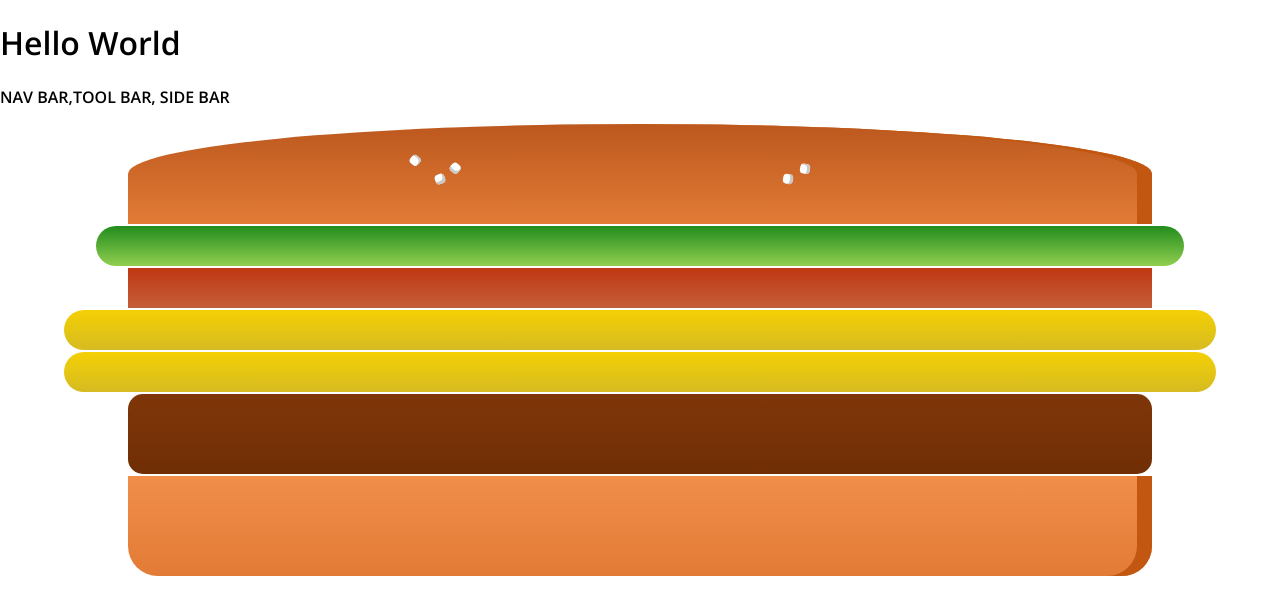
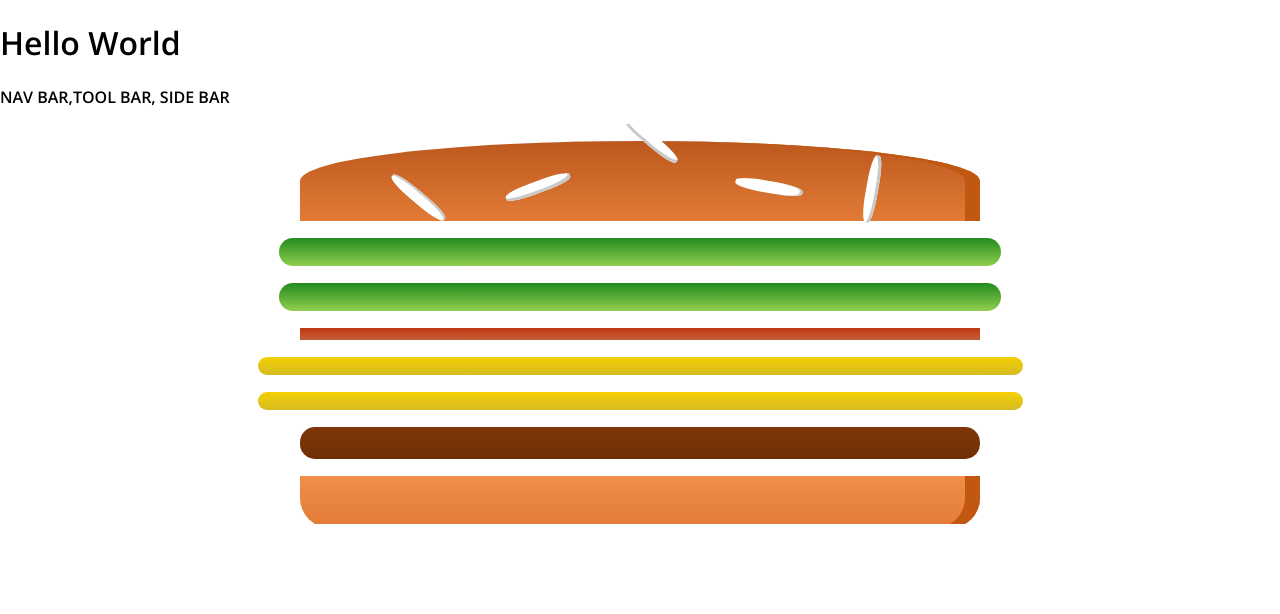
Before and after one commit to Satya190597/BurgerBuilder, a React app: page / in a window 1280 px wide. Shown: the top 614 px of the page. Built offline with nearby package versions, Linux system fonts and the light colour scheme.

Commit message:
Added Array Reducer - BurgerBuild Control Template

```diff
--- /dev/null
+++ b/src/components/Burger/BuildControls/BuildControl/BuildControl.js
@@ -0,0 +1,14 @@
+import React from 'react';
+import styles from './buildControl.module.css';
+
+const BuildControl = (props) => {
+    return (
+        <div className={styles.BuildControl}>
+            <div>{props.label}</div>
+            <button>Less</button>
+            <button>More</button>
+        </div>
+    )
+}
+
+export default BuildControl
--- /dev/null
+++ b/src/components/Burger/BuildControls/BuildControl/buildControl.module.css
@@ -0,0 +1,17 @@
+.BuildControl {
+    display: flex;
+    justify-content: space-between;
+    align-items: center;
+    margin: 5px 0;
+}
+
+.BuildControl button {
+    display: block;
+    font: inherit;
+    padding: 5px;
+    margin: 0 5px;
+    width: 80px;
+    border: 1px solid #AA6817;
+    cursor: pointer;
+    outline: none;
+}
--- /dev/null
+++ b/src/components/Burger/BuildControls/BuildControls.js
@@ -0,0 +1,12 @@
+import React from 'react';
+import BuildControl from './BuildControl/BuildControl'
+
+const BuildControls = (props) => {
+    return (
+        <div>
+            <BuildControl/>
+        </div>
+    )
+}
+
+export default BuildControls;
--- a/src/components/Burger/Burger.js
+++ b/src/components/Burger/Burger.js
@@ -1,18 +1,25 @@
 import React from 'react';
 import BurgerIngredients from './BurgerIngredients/BurgerIngredients';
-import styles from './Burger';
+import styles from './burger.module.css';
+import BuildControls from './BuildControls/BuildControls';
 const Burger = (props) => {
 
-    const transformIngredients = Object.keys(props.ingredients).map(key => {
+    let transformIngredients = Object.keys(props.ingredients).map(key => {
         return [...Array(props.ingredients[key])].map((_,index) => {
             return <BurgerIngredients type={key} key={key+index} />
         })
-    })
+    }).reduce((accumulator,ele) => {
+        return accumulator.concat(ele)
+    },[])
+
+    transformIngredients = transformIngredients.length<=0 ? <p>Please Start Adding Ingredients</p> : transformIngredients;
+
     return (
         <div className={styles.Burger}>
             <BurgerIngredients type="bread-top"/>
             {transformIngredients}
             <BurgerIngredients type="bread-bottm"/>
+            <BuildControls/>
         </div>
     )
 }
--- a/src/components/Burger/BurgerIngredients/burgerIngredients.module.css
+++ b/src/components/Burger/BurgerIngredients/burgerIngredients.module.css
@@ -1,25 +1,25 @@
 .BreadBottom {
-    min-height: 100px;
+  height: 13%;
   width: 80%;
   background: linear-gradient(#F08E4A, #e27b36);
   border-radius: 0 0 30px 30px;
   box-shadow: inset -15px 0 #c15711;
-    margin: 2px auto;
+  margin: 2% auto;
 }
 
 .BreadTop {
-    height: 100px;
+  height: 20%;
   width: 80%;
   background: linear-gradient(#bc581e, #e27b36);
   border-radius: 50% 50% 0 0;
   box-shadow: inset -15px 0 #c15711;
-    margin: 2px auto;
+  margin: 2% auto;
   position: relative;
 }
 
 .Seeds1 {
-    width: 10px;
-    height: 10px;
+  width: 10%;
+  height: 15%;
   position: absolute;
   background-color: white;
   left: 30%;
@@ -31,8 +31,8 @@
 
 .Seeds1:after {
   content: "";
-    width: 10px;
-    height: 10px;
+  width: 100%;
+  height: 100%;
   position: absolute;
   background-color: white;
   left: -170%;
@@ -44,8 +44,8 @@
 
 .Seeds1:before {
   content: "";
-    width: 10px;
-    height: 10px;
+  width: 100%;
+  height: 100%;
   position: absolute;
   background-color: white;
   left: 180%;
@@ -56,8 +56,8 @@
 }
 
 .Seeds2 {
-    width: 10px;
-    height: 10px;
+  width: 10%;
+  height: 15%;
   position: absolute;
   background-color: white;
   left: 64%;
@@ -69,8 +69,8 @@
 
 .Seeds2:before {
   content: "";
-    width: 10px;
-    height: 10px;
+  width: 100%;
+  height: 100%;
   position: absolute;
   background-color: white;
   left: 150%;
@@ -83,31 +83,31 @@
 
 .Meat {
   width: 80%;
-    height: 80px;
+  height: 8%;
   background: linear-gradient(#7f3608, #702e05);
-    margin: 2px auto;
+  margin: 2% auto;
   border-radius: 15px;
 }
 
 .Cheese {
   width: 90%;
-    height: 40px;
-    margin: 2px auto;
+  height: 4.5%;
+  margin: 2% auto;
   background: linear-gradient(#f4d004, #d6bb22);
   border-radius: 20px;
 }
 
 .Salad {
   width: 85%;
-    height: 40px;
-    margin: 2px auto;
+  height: 7%;
+  margin: 2% auto;
   background: linear-gradient(#228c1d, #91ce50);
   border-radius: 20px;
 }
 
 .Bacon {
   width: 80%;
-    height: 40px;
+  height: 3%;
   background: linear-gradient(#bf3813, #c45e38);
-    margin: 2px auto;
+  margin: 2% auto;
 }
--- a/src/components/Burger/burger.module.css
+++ b/src/components/Burger/burger.module.css
@@ -1,14 +1,22 @@
 .Burger {
-    width: 100%;
+    width: 850px;
     margin: auto;
-    height: 250px;
+    height: 400px;
     overflow: scroll;
     text-align: center;
     font-weight: bold;
     font-size: 1.2erm;
+    overflow-x: visible;
 }
 
-/* @media(min-wdth: 1000px) and (min-height: 700px) {
+@media(min-wdth: 1024px) and (min-height: 800px) {
+    .Burger {
+        width: 450px;
+        height: 300px;
+    }
+}
+
+@media(min-wdth: 1000px) and (min-height: 700px) {
     .Burger {
         width: 700px;
         height: 600px;
@@ -20,4 +28,4 @@
         width: 450px;
         height: 300px;
     }
-} */
+}
--- a/src/containers/BurgerBuilder/BurgerBuilder.js
+++ b/src/containers/BurgerBuilder/BurgerBuilder.js
@@ -5,7 +5,7 @@ class BurgerBuilder extends React.Component {
 
     state = {
         ingredients: {
-            salad:1,
+            salad:2,
             bacon:1,
             cheese: 2,
             meat:1
```
Also changed, not shown: src/components/Burger/BuildControls/buildControls.module.css (added, +10 -0 lines). Lines whose indentation alone changed are shown as unchanged.
